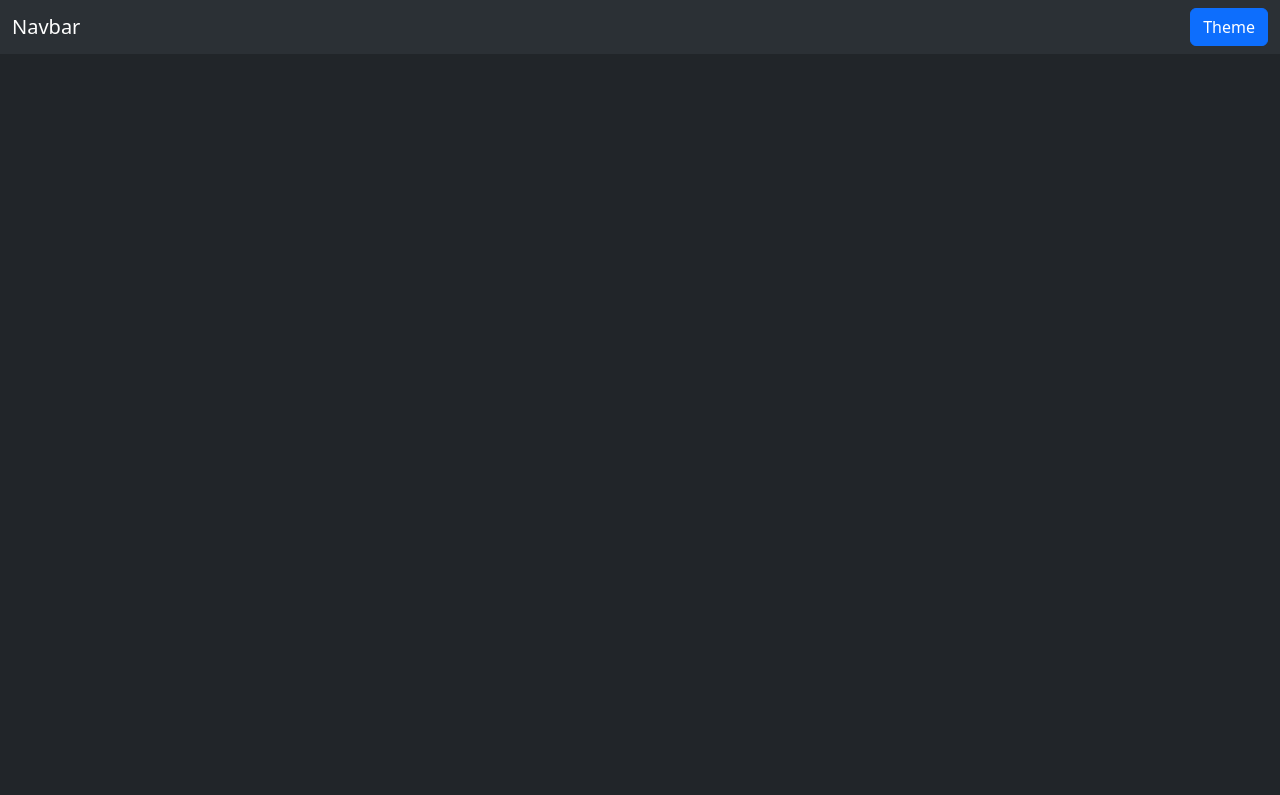
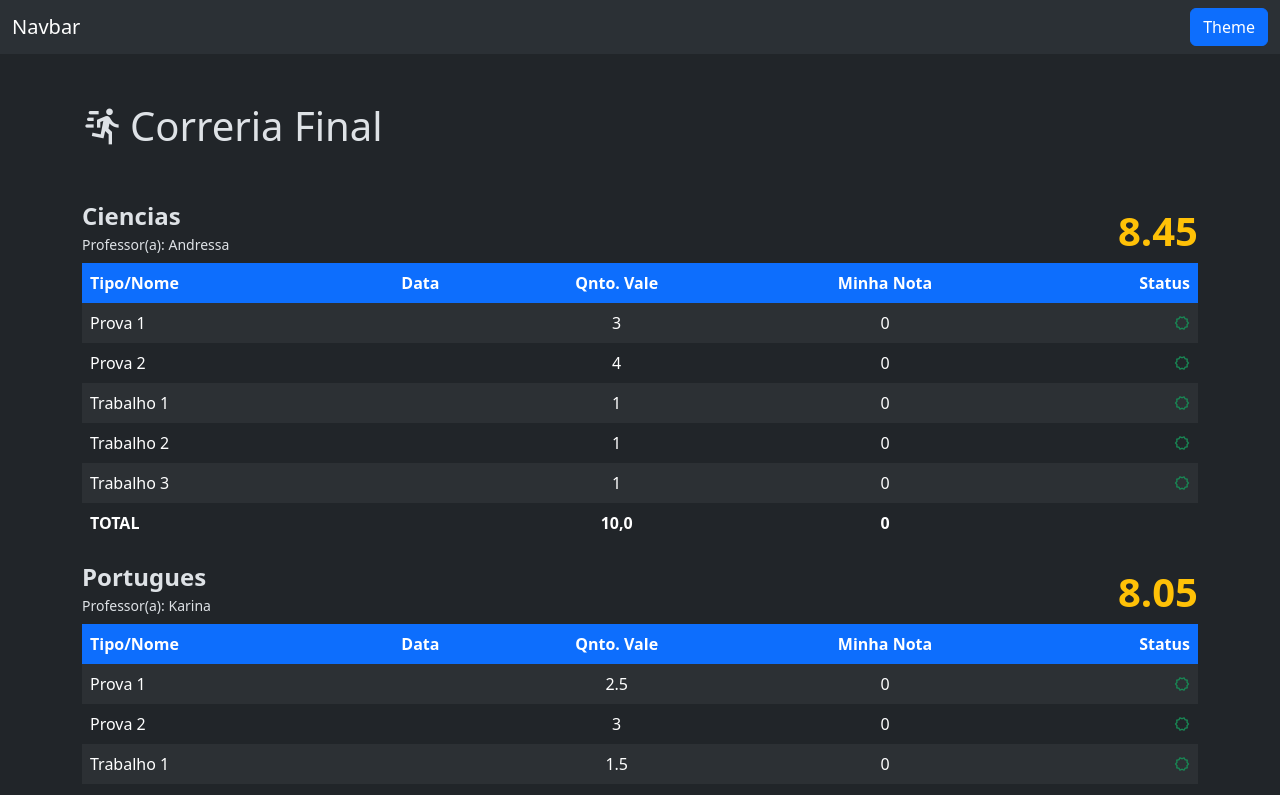
Before and after one commit to benjabozz/benjabozz-web, an Angular app: page /correria-final in a window 1280 px wide. Before the commit this address led to /. Shown: the top 795 px of the page. Built offline with nearby package versions, Linux system fonts and the light colour scheme.

Commit message:
criado correria final

```diff
--- a/src/app/app.routes.ts
+++ b/src/app/app.routes.ts
@@ -1,6 +1,7 @@
 import { Routes } from '@angular/router';
 import { HomeComponent } from './features/home/home.component';
 import { CardsNarutoComponent } from './features/cards-naruto/cards-naruto.component';
+import { CorreriaFinalComponent } from './features/correria-final/correria-final.component';
 
 export const routes: Routes = [
   {
@@ -11,4 +12,8 @@ export const routes: Routes = [
     path: 'cards-naruto',
     component: CardsNarutoComponent,
   },
+  {
+    path: 'correria-final',
+    component: CorreriaFinalComponent,
+  },
 ];
--- /dev/null
+++ b/src/app/features/correria-final/content.ts
@@ -0,0 +1,93 @@
+export const materias = [
+  {
+    title: 'Ciencias',
+    prof: 'Andressa',
+    needed: 8.45,
+    atividades: [
+      {
+        name: 'Prova 1',
+        date: '',
+        value: 3.0,
+        score: 0,
+        status: false,
+      },
+      {
+        name: 'Prova 2',
+        date: '',
+        value: 4.0,
+        score: 0,
+        status: false,
+      },
+      {
+        name: 'Trabalho 1',
+        date: '',
+        value: 1.0,
+        score: 0,
+        status: false,
+      },
+      {
+        name: 'Trabalho 2',
+        date: '',
+        value: 1.0,
+        score: 0,
+        status: false,
+      },
+      {
+        name: 'Trabalho 3',
+        date: '',
+        value: 1.0,
+        score: 0,
+        status: false,
+      },
+    ],
+  },
+  {
+    title: 'Portugues',
+    prof: 'Karina',
+    needed: 8.05,
+    atividades: [
+      {
+        name: 'Prova 1',
+        date: '',
+        value: 2.5,
+        score: 0,
+        status: false,
+      },
+      {
+        name: 'Prova 2',
+        date: '',
+        value: 3.0,
+        score: 0,
+        status: false,
+      },
+      {
+        name: 'Trabalho 1',
+        date: '',
+        value: 1.5,
+        score: 0,
+        status: false,
+      },
+      {
+        name: 'Trabalho 2',
+        date: '',
+        value: 1.0,
+        score: 0,
+        status: false,
+      },
+      {
+        name: 'Trabalho 3',
+        date: '',
+        value: 1.0,
+        score: 0,
+        status: false,
+      },
+      {
+        name: 'Trabalho 3',
+        date: '',
+        value: 0.5,
+        score: 0,
+        status: false,
+      },
+    ],
+  },
+];
--- /dev/null
+++ b/src/app/features/correria-final/correria-final.component.html
@@ -0,0 +1,54 @@
+<div class="container mt-5">
+  <h1 class="mb-5">
+    <span class="mdi mdi-run-fast me-2"></span>
+    <span>Correria Final</span>
+  </h1>
+
+  <ng-container *ngFor="let materia of listaDeMaterias">
+    <div class="d-flex justify-content-between align-items-center">
+      <div class="d-flex flex-column mb-2">
+        <span class="fw-bold fs-4">{{ materia.title }}</span>
+        <span class="small">Professor(a): {{ materia.prof }}</span>
+      </div>
+      <span class="fs-1 fw-bold text-warning">{{ materia.needed }}</span>
+    </div>
+    <div class="table-responsive">
+      <table class="table table-striped table-borderless">
+        <thead>
+          <tr>
+            <th scope="col" class="bg-primary">Tipo/Nome</th>
+            <th scope="col" class="bg-primary text-center">Data</th>
+            <th scope="col" class="bg-primary text-center">Qnto. Vale</th>
+            <th scope="col" class="bg-primary text-center">Minha Nota</th>
+            <th scope="col" class="bg-primary text-end">Status</th>
+          </tr>
+        </thead>
+        <tbody>
+          <tr *ngFor="let atividade of materia.atividades">
+            <td>{{ atividade.name }}</td>
+            <td class="text-center">{{ atividade.date }}</td>
+            <td class="text-center">{{ atividade.value }}</td>
+            <td class="text-center">{{ atividade.score }}</td>
+            <td class="text-end">
+              <span
+                *ngIf="atividade.status"
+                class="mdi text-success mdi-check-decagram"
+              ></span>
+              <span
+                *ngIf="!atividade.status"
+                class="mdi text-success mdi-decagram-outline"
+              ></span>
+            </td>
+          </tr>
+          <tr class="fw-bold">
+            <td>TOTAL</td>
+            <td class="text-center"></td>
+            <td class="text-center">10,0</td>
+            <td class="text-center">0</td>
+            <td class="text-center"></td>
+          </tr>
+        </tbody>
+      </table>
+    </div>
+  </ng-container>
+</div>
--- /dev/null
+++ b/src/app/features/correria-final/correria-final.component.ts
@@ -0,0 +1,13 @@
+import { Component } from '@angular/core';
+import { materias } from './content';
+import { CommonModule } from '@angular/common';
+
+@Component({
+  selector: 'app-correria-final',
+  standalone: true,
+  imports: [CommonModule],
+  templateUrl: './correria-final.component.html',
+})
+export class CorreriaFinalComponent {
+  public listaDeMaterias: any = materias;
+}
--- a/src/app/features/home/home.component.html
+++ b/src/app/features/home/home.component.html
@@ -1,5 +1,9 @@
 <div class="container mt-4">
-  <button class="btn btn-primary" routerLink="cards-naruto">
+  <!-- <button class="btn btn-primary" routerLink="cards-naruto">
     cards naruto
+  </button> -->
+  <button class="btn btn-primary" routerLink="correria-final">
+    <span class="mdi mdi-run-fast me-2"></span>
+    <span>Correria Final</span>
   </button>
 </div>
--- a/src/index.html
+++ b/src/index.html
@@ -6,6 +6,7 @@
   <base href="/">
   <meta name="viewport" content="width=device-width, initial-scale=1">
   <link rel="icon" type="image/x-icon" href="favicon.ico">
+  <link rel="stylesheet" href="https://cdn.jsdelivr.net/npm/@mdi/font@7.4.47/css/materialdesignicons.min.css">
 </head>
 <body>
   <app-root></app-root>
```
